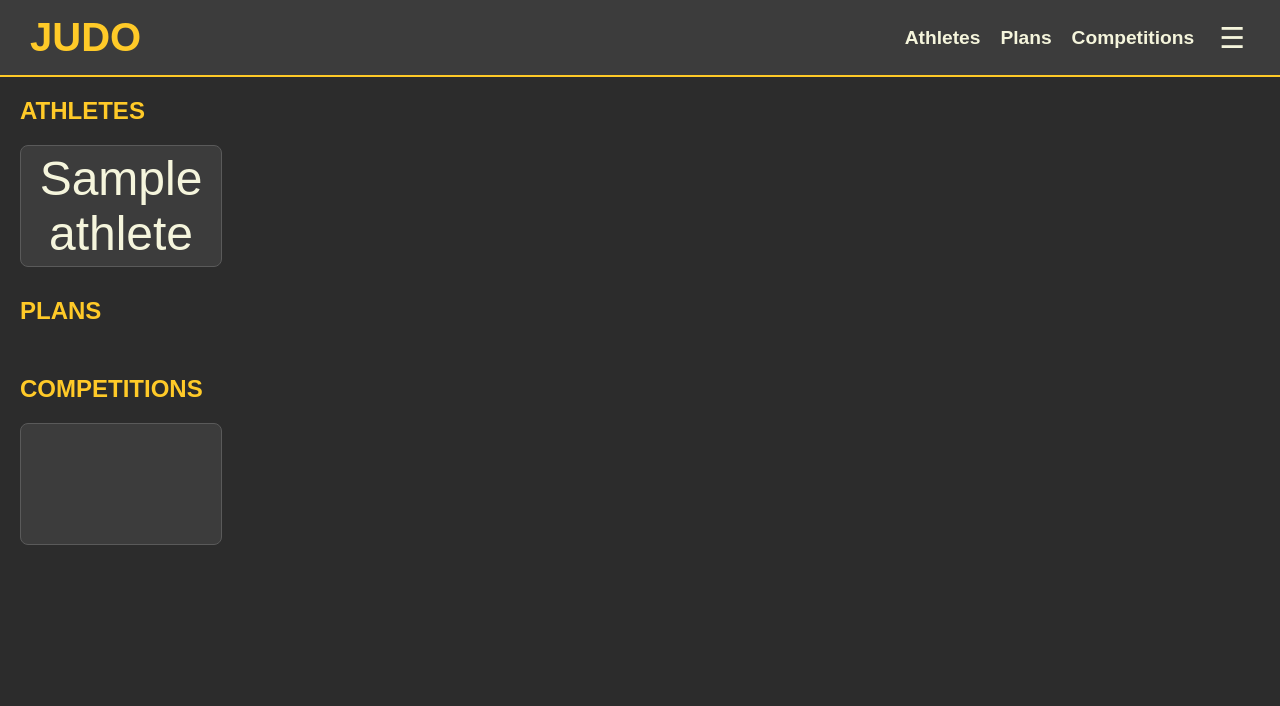
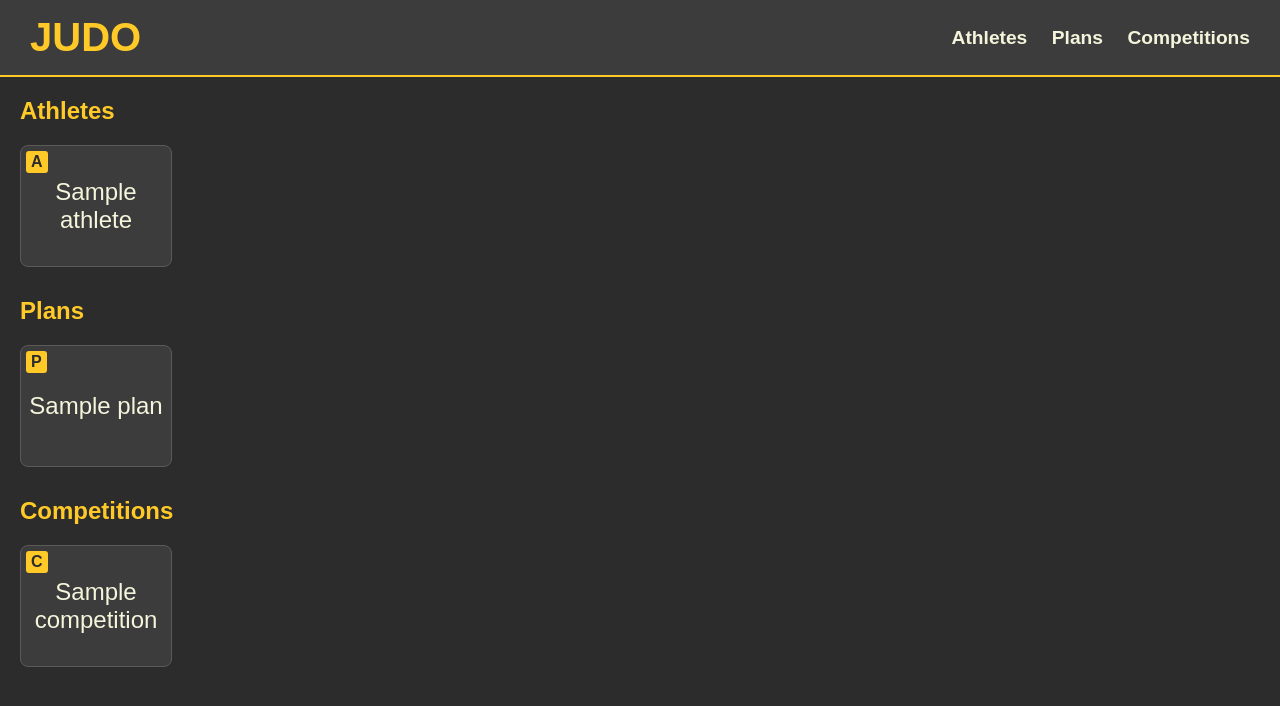
Before and after one commit to FerosC101/JudoManagementApp, a Flask app: page /dashboard in a window 1280 px wide. Shown: the top 706 px of the page. Run offline with Flask 3, Linux system fonts and the light colour scheme; the visitor is signed in with stand-in values (Sample User, id 1); tables that the repository leaves empty hold one stand-in row (values such as "Sample post").

Commit message:
Debugging dashboard

```diff
--- a/src/app.py
+++ b/src/app.py
@@ -76,30 +76,27 @@ def register():
 
     return render_template('register.html')
 
-# Athlete Dashboard Route
 @app.route('/dashboard')
 def dashboard():
     athlete_id = session.get('athlete_id')
     if not athlete_id:
-        return redirect(url_for('login'))  # Ensure athlete is logged in
+        return redirect(url_for('login'))  # Ensure the athlete is logged in
 
     athlete = Athlete.query.filter_by(athlete_id=athlete_id).first()
     if not athlete:
         return redirect(url_for('login'))  # Handle non-existent athlete
 
-    # Fetch related data
-    athletes = Athlete.query.all()
-    plans = TrainingPlan.query.all()
-    competitions = AthleteCompetition.query.all()
+    # Fetch all athletes, training plans, and competitions
+    athletes = Athlete.query.all()  # All athletes
+    plans = TrainingPlan.query.all()  # All training plans
+    competitions = Competition.query.all()  # All competitions
 
-
-    # Debugging output for the fetched data
-    print(f"athlete: {athletes}")
+    # Debugging output for verification
+    print(f"Athletes: {athletes}")
+    print(f"Plans: {plans}")
     print(f"Competitions: {competitions}")
-    print(f"TrainingPlan: {plans}")
 
     return render_template('dashboard.html', athletes=athletes, plans=plans, competitions=competitions)
-
 
 
 # Admin Dashboard Route
--- a/src/templates/dashboard.html
+++ b/src/templates/dashboard.html
@@ -5,82 +5,35 @@
     <meta name="viewport" content="width=device-width, initial-scale=1.0">
     <title>Dashboard</title>
     <style>
-        /* Keep the existing styles as they are */
         body {
             font-family: Arial, sans-serif;
             margin: 0;
-            background: #2c2c2c; /* Deep Gray */
-            color: #f5f5dc; /* Cream */
+            background: #2c2c2c;
+            color: #f5f5dc;
         }
         .navbar {
             display: flex;
             justify-content: space-between;
             align-items: center;
             padding: 15px 30px;
-            background: #3c3c3c; /* Slightly lighter deep gray */
-            color: #ffca28; /* Mustard Yellow */
+            background: #3c3c3c;
+            color: #ffca28;
             border-bottom: 2px solid #ffca28;
         }
         .navbar h1 {
             margin: 0;
             font-size: 2.5rem;
-            color: #ffca28; /* Mustard Yellow */
-        }
-        .menu-bar {
-            display: flex;
-            align-items: center;
-            gap: 20px;
-        }
-        .menu {
-            position: relative;
-        }
-        .menu button {
-            background: none;
-            border: none;
-            font-size: 1.8rem;
-            color: #f5f5dc; /* Cream */
-            cursor: pointer;
-            padding: 5px;
-        }
-        .menu button:hover {
-            color: #ffca28; /* Mustard Yellow */
-        }
-        .menu-content {
-            display: none;
-            position: absolute;
-            right: 0;
-            background: #3c3c3c; /* Slightly lighter deep gray */
-            color: #f5f5dc; /* Cream */
-            border: 1px solid #5a5a5a;
-            box-shadow: 0px 4px 6px rgba(0, 0, 0, 0.1);
-            z-index: 1;
-            border-radius: 5px;
-        }
-        .menu-content a {
-            display: block;
-            padding: 10px 15px;
-            text-decoration: none;
-            color: #f5f5dc; /* Cream */
-            font-weight: bold;
-        }
-        .menu-content a:hover {
-            background: #2c2c2c; /* Deep Gray */
-        }
-        .menu:hover .menu-content {
-            display: block;
-        }
-        .navbar nav {
-            display: flex;
-            gap: 20px;
+            color: #ffca28;
         }
         .navbar nav a {
-            color: #f5f5dc; /* Cream */
+            color: #f5f5dc;
             text-decoration: none;
             font-weight: bold;
             font-size: 1.2rem;
+            margin-left: 20px;
         }
         .navbar nav a:hover {
-            color: #ffca28; /* Mustard Yellow */
+            color: #ffca28;
         }
         .section {
             margin: 20px;
@@ -88,42 +41,41 @@
         .section h2 {
             margin-bottom: 10px;
             font-size: 1.5rem;
-            text-transform: uppercase;
-            color: #ffca28; /* Mustard Yellow */
+            color: #ffca28;
         }
         .scroll-container {
             display: flex;
+            gap: 10px;
             overflow-x: auto;
-            gap: 10px;
             padding: 10px 0;
-        }
-        .scroll-container::-webkit-scrollbar {
-            height: 10px;
-        }
-        .scroll-container::-webkit-scrollbar-thumb {
-            background: #5a5a5a; /* Dark Gray */
-            border-radius: 5px;
         }
         .card {
             flex: 0 0 auto;
-            width: 200px;
+            width: 150px;
             height: 120px;
-            background: #3c3c3c; /* Slightly lighter deep gray */
+            background: #3c3c3c;
             border: 1px solid #5a5a5a;
             border-radius: 8px;
             display: flex;
             align-items: center;
             justify-content: center;
             text-align: center;
-            font-size: 3rem;
-            color: #f5f5dc; /* Cream */
-            transition: transform 0.3s ease, box-shadow 0.3s ease;
+            font-size: 1.5rem;
+            color: #f5f5dc;
             cursor: pointer;
+            position: relative;
         }
-        .card:hover {
-            transform: scale(1.1);
-            box-shadow: 0 5px 15px rgba(255, 202, 40, 0.3);
-            background: #2c2c2c; /* Deep Gray */
+        .card::before {
+            content: attr(data-label);
+            position: absolute;
+            top: 5px;
+            left: 5px;
+            background: #ffca28;
+            color: #2c2c2c;
+            padding: 2px 5px;
+            border-radius: 3px;
+            font-size: 1rem;
+            font-weight: bold;
         }
         .modal {
             display: none;
@@ -145,20 +97,21 @@
             max-width: 600px;
             width: 80%;
             box-shadow: 0 4px 6px rgba(0, 0, 0, 0.3);
+            position: relative;
         }
         .modal-content h3 {
-            margin-top: 0;
-            color: #ffca28; /* Mustard Yellow */
+            margin: 0;
+            color: #ffca28;
         }
         .modal-content p {
             margin: 10px 0;
         }
         .close {
-            color: #ffca28;
-            font-size: 1.5rem;
             position: absolute;
             top: 10px;
             right: 10px;
+            font-size: 1.5rem;
+            color: #ffca28;
             cursor: pointer;
         }
     </style>
@@ -166,27 +119,18 @@
 <body>
     <div class="navbar">
         <h1>JUDO</h1>
-        <div class="menu-bar">
         <nav>
             <a href="#athletes">Athletes</a>
             <a href="#plans">Plans</a>
             <a href="#competitions">Competitions</a>
         </nav>
-            <div class="menu">
-                <button>&#9776;</button>
-                <div class="menu-content">
-                    <a href="#profile">Profile</a>
-                    <a href="#logout">Logout</a>
-                </div>
-            </div>
-        </div>
     </div>
 
     <div class="section" id="athletes">
         <h2>Athletes</h2>
         <div class="scroll-container">
             {% for athlete in athletes %}
-        <div class="card">
+            <div class="card" data-label="A" onclick="showDetails('Athlete: {{ athlete.name }}', 'ID: {{ athlete.id }}')">
                 {{ athlete.name }}
             </div>
             {% endfor %}
@@ -196,9 +140,9 @@
     <div class="section" id="plans">
         <h2>Plans</h2>
         <div class="scroll-container">
-        {% for training in trainings %}
-        <div class="card">
-            {{ training.plan_name }}
+            {% for plan in plans %}
+            <div class="card" data-label="P" onclick="showDetails('Plan: {{ plan.plan_name }}', 'Details: {{ plan.details }}')">
+                {{ plan.plan_name }}
             </div>
             {% endfor %}
         </div>
@@ -208,15 +152,13 @@
         <h2>Competitions</h2>
         <div class="scroll-container">
             {% for competition in competitions %}
-        <div class="card">
+            <div class="card" data-label="C" onclick="showDetails('Competition: {{ competition.competition_name }}', 'Date: {{ competition.date }}')">
                 {{ competition.competition_name }}
             </div>
             {% endfor %}
         </div>
     </div>
 
-
-    <!-- Modal for detailed view -->
     <div id="modal" class="modal">
         <div class="modal-content">
             <span class="close" onclick="closeModal()">&times;</span>
@@ -226,16 +168,10 @@
     </div>
 
     <script>
-        function openModal(cardId) {
+        function showDetails(title, description) {
             const modal = document.getElementById("modal");
-            const title = document.getElementById("modal-title");
-            const description = document.getElementById("modal-description");
-
-            // Fetch data dynamically based on cardId (e.g., from a database or API)
-            // For now, this is just an example.
-            title.textContent = "Dynamic Title for " + cardId;
-            description.textContent = "Details for " + cardId;
-
+            document.getElementById("modal-title").textContent = title;
+            document.getElementById("modal-description").textContent = description;
             modal.style.display = "flex";
         }
 
```
Also changed, not shown: src/model.py (+0 -64 lines). Lines whose indentation alone changed are shown as unchanged.
